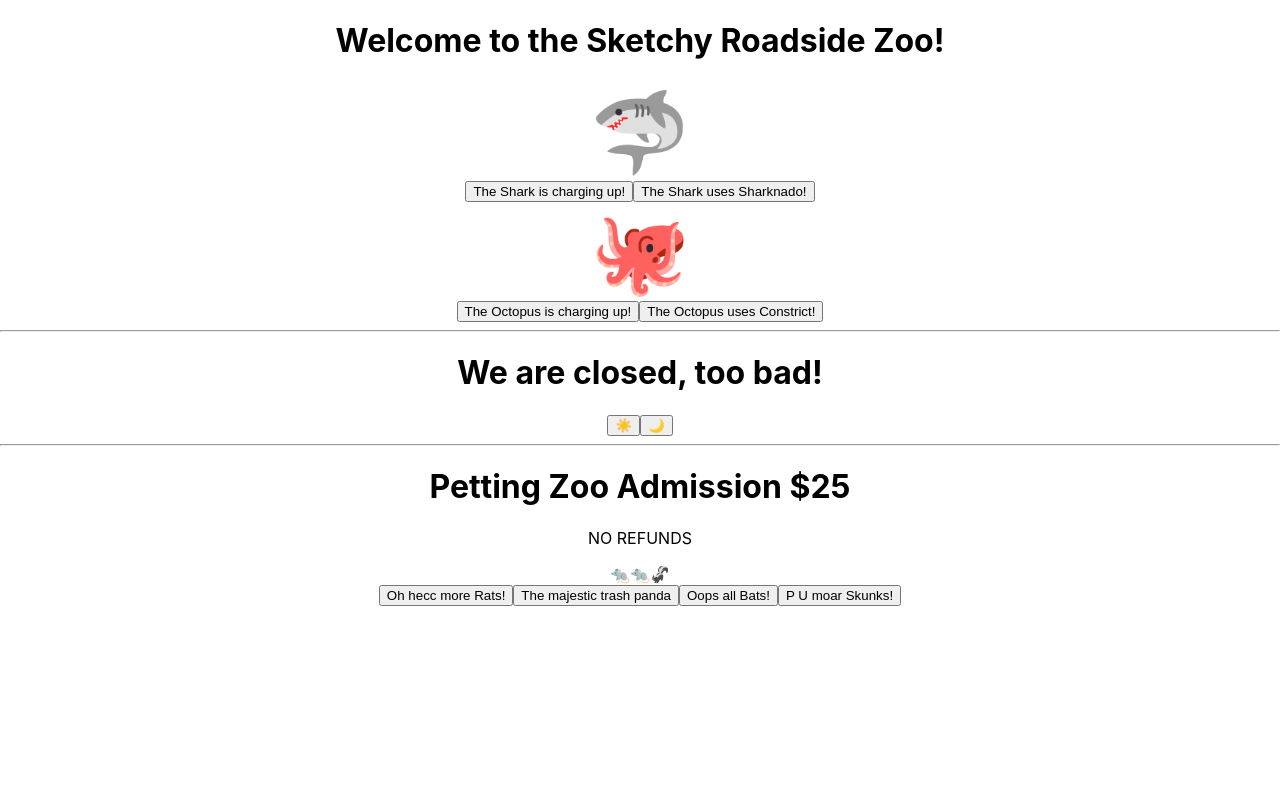
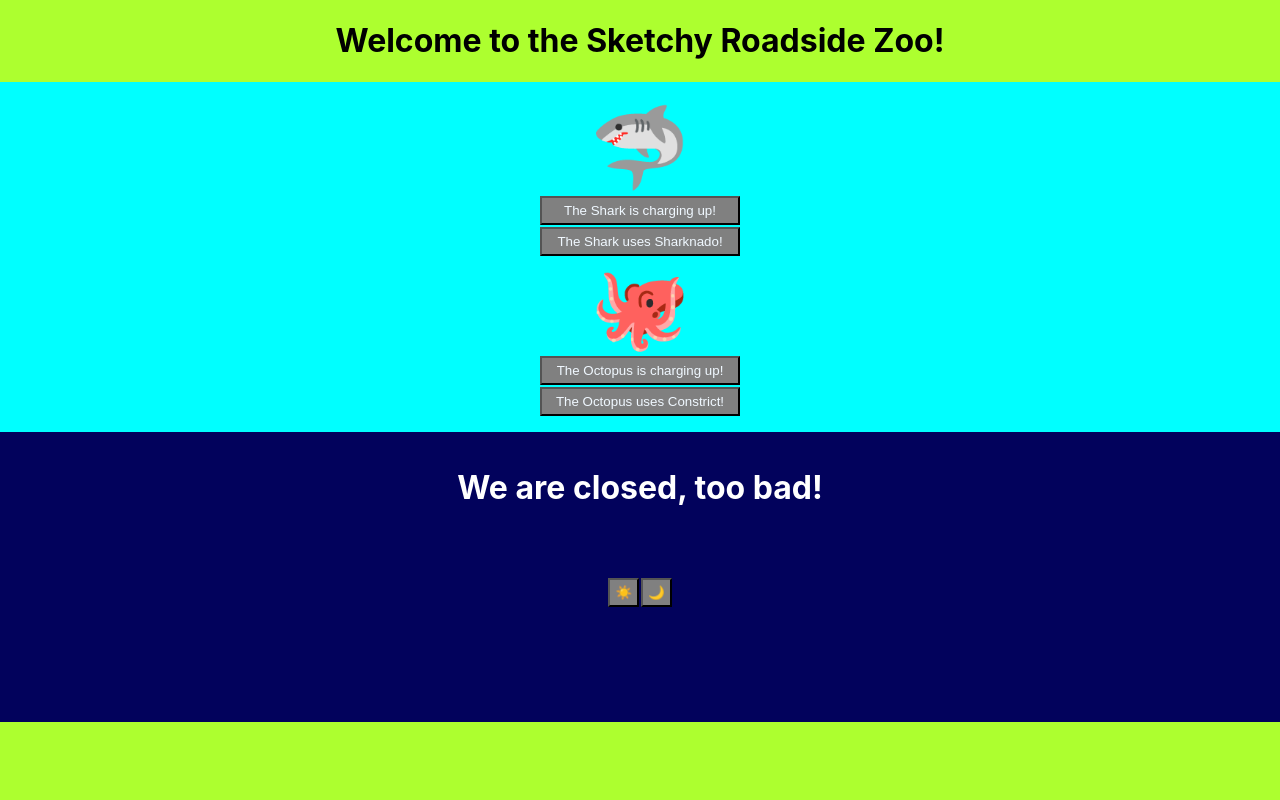
Before and after one commit to Kevin-Roney/busy-zooFS, a React (Create React App) app: page / in a window 1280 px wide. Shown: the top 800 px of the page. Built offline with nearby package versions, Linux system fonts and the light colour scheme.

Commit message:
changed some coloring and layout, still need to do grid for parade

```diff
--- a/src/App.css
+++ b/src/App.css
@@ -1,38 +1,50 @@
+button {
+  padding: 5px;
+  background: gray;
+  color: aliceblue;
+  margin: 1px;
+}
+
 .App {
   text-align: center;
+  display: grid;
+  grid-template-rows: .1fr 1fr 1fr 1fr;
+  grid-template-columns: 1fr;
+  background-color: greenyellow;
 }
 
-.App-logo {
-  height: 40vmin;
-  pointer-events: none;
+.FightClub {
+  display: grid;
+  grid-template-rows: 1fr 1fr;
+  grid-template-columns: 1fr;
+  padding: 15px;
+  background-color: aqua;
 }
 
-@media (prefers-reduced-motion: no-preference) {
-  .App-logo {
-    animation: App-logo-spin infinite 20s linear;
-  }
+.FightButton {
+  width: 200px;
 }
 
-.App-header {
-  background-color: #282c34;
-  min-height: 100vh;
+.FightButtons{
   display: flex;
   flex-direction: column;
+  justify-content: center;
   align-items: center;
-  justify-content: center;
-  font-size: calc(10px + 2vmin);
+}
+
+.OpenClose {
+  display: grid;
+  grid-template-rows: 1fr 1fr;
+  grid-template-columns: 1fr;
+  padding: 15px;
+  height: 260px;
+}
+
+.open-is-true {
+  background-color: gold;
+}
+
+.open-is-false {
+  background-color: rgb(2, 2, 92);
   color: white;
 }
-
-.App-link {
-  color: #61dafb;
-}
-
-@keyframes App-logo-spin {
-  from {
-    transform: rotate(0deg);
-  }
-  to {
-    transform: rotate(360deg);
-  }
-}
--- a/src/App.js
+++ b/src/App.js
@@ -16,7 +16,7 @@ function App() {
 
   return (
     <div className="App">
-      <h1>Welcome to the Sketchy Roadside Zoo!</h1>
+      <h1 className='Title'>Welcome to the Sketchy Roadside Zoo!</h1>
       <FightClub
         sharkStrength={sharkStrength}
         setSharkStrength={setSharkStrength}
@@ -24,12 +24,10 @@ function App() {
         setOctopusStrength={setOctopusStrength}
         ATTACK_MODIFIER={ATTACK_MODIFIER}
       />
-      <hr/>
       <OpenClose
         isOpen={isOpen}
         setIsOpen={setIsOpen}
       />
-      <hr/>
       <AnimalParade
         animals={animals}
         setAnimals={setAnimals}
--- a/src/FightClub/FightClub.js
+++ b/src/FightClub/FightClub.js
@@ -14,20 +14,24 @@ export default function FightClub({ setSharkStrength, sharkStrength, octopusStre
     setOctopusStrength(octopusStrength + ATTACK_MODIFIER);
   }
   return (
-    <div className='fight-club'>
+    <div className='FightClub'>
       <div className='animal'>
         <div className='fighter' style={{ fontSize: `${sharkStrength}rem` }}>
           🦈
         </div>
-        <button onClick={handleSharkGrow}>The Shark is charging up!</button>
-        <button onClick={handleOctopusShrink}>The Shark uses Sharknado!</button>
+        <div className='FightButtons'>
+          <button className='FightButton' onClick={handleSharkGrow}>The Shark is charging up!</button>
+          <button className='FightButton' onClick={handleOctopusShrink}>The Shark uses Sharknado!</button>
+        </div>
       </div>
       <div className='animal'>
         <div className='fighter' style={{ fontSize: `${octopusStrength}rem` }}>
           🐙
         </div>
-        <button onClick={handleOctopusGrow}>The Octopus is charging up!</button>
-        <button onClick={handleSharkShrink}>The Octopus uses Constrict!</button>
+        <div className='FightButtons'>
+          <button className='FightButton' onClick={handleOctopusGrow}>The Octopus is charging up!</button>
+          <button className='FightButton' onClick={handleSharkShrink}>The Octopus uses Constrict!</button>
+        </div>
       </div>
     </div>
   );
--- a/src/OpenClose/OpenClose.js
+++ b/src/OpenClose/OpenClose.js
@@ -3,21 +3,24 @@ import React from 'react';
 export default function OpenClose({ isOpen, setIsOpen }) {
   function handleOpenZoo() {
     setIsOpen(true);
+
   }
   function handleCloseZoo() {
     setIsOpen(false);
   }
   return (
-    <div>
+    <div className={`open-is-${isOpen} OpenClose`}>
       <h1>
         {
           isOpen
-            ? 'Welcome to the Sketchy Roadside Zoo!'
+            ? 'We are open, please have your waivers signed and your money ready!'
             : 'We are closed, too bad!'
         }
       </h1>
-      <button onClick={handleOpenZoo}>☀️</button>
-      <button onClick={handleCloseZoo}>🌙</button>
+      <div>
+        <button onClick={handleOpenZoo}>☀️</button>
+        <button onClick={handleCloseZoo}>🌙</button>
+      </div>
     </div>
   );
 }
```
